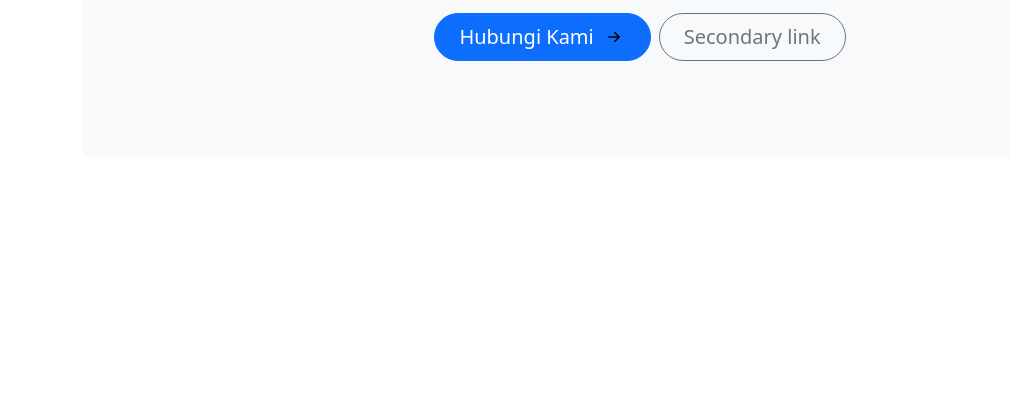
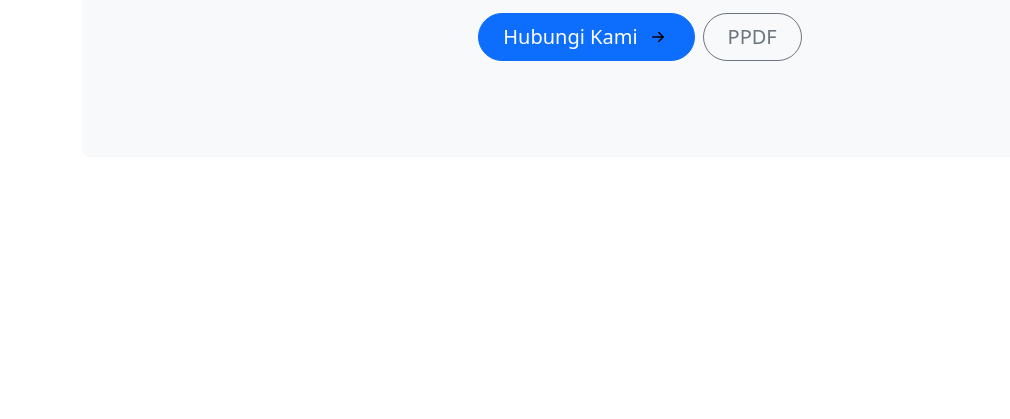
Before and after one commit to dimasedu/web-sekolah, a plain HTML site: page index.html in a window 1280 px wide. Shown: the part 381-800 px from the top of the page, without its empty margins (0-1010 px from the left). Drawn offline with nearby package versions, Linux system fonts and the light colour scheme.

Commit message:
Update pada button frontpage

```diff
--- a/index.html
+++ b/index.html
@@ -57,7 +57,7 @@
                 <svg class="bi ms-2" width="24" height="24"><use xlink:href="#arrow-right-short"/></svg>
             </button>
             <button class="btn btn-outline-secondary btn-lg px-4 rounded-pill" type="button">
-                Secondary link
+                PPDF
             </button>
             </div>
         </div>
```
